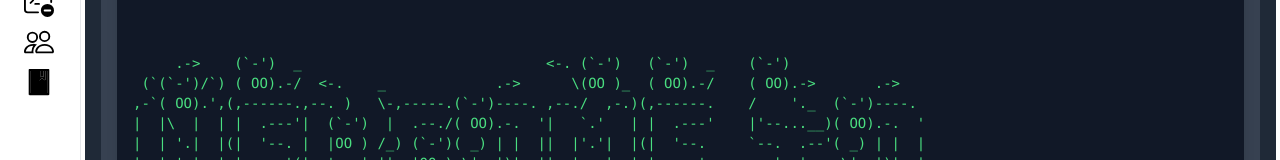
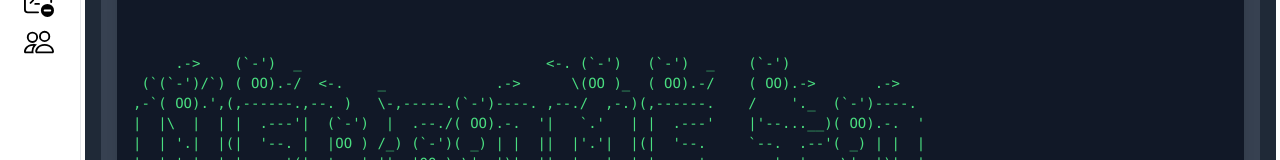
Before and after one commit to jinia91/blog-front, a Next.js app: page / in a window 1280 px wide. Shown: the part 180-340 px from the top of the page. Built offline with nearby package versions, Linux system fonts and the light colour scheme; no server answers; a web font is replaced by a local one.

Commit message:
아이콘 추가

```diff
--- /dev/null
+++ b/app/(layout)/(components)/(sidebar)/blog-icon.tsx
@@ -0,0 +1,16 @@
+import { type IconType } from 'react-icons'
+
+export const MyCustomIcon: IconType = (props) => (
+  // eslint-disable-next-line react/react-in-jsx-scope
+  <svg
+    {...props}
+    width="30"
+    height="24"
+    viewBox="0 0 24 24"
+    fill="none"
+    xmlns="http://www.w3.org/2000/svg"
+  >
+    {/* eslint-disable-next-line react/react-in-jsx-scope */}
+    <text x="3" y="24" fontSize="30" fontWeight="bold" fill="white">B</text>
+  </svg>
+)
--- a/app/(layout)/(components)/(sidebar)/side-bar-items.ts
+++ b/app/(layout)/(components)/(sidebar)/side-bar-items.ts
@@ -1,6 +1,7 @@
-import { AiOutlineFileText, AiTwotoneBook } from 'react-icons/ai'
+import { AiOutlineFileText } from 'react-icons/ai'
 import { BsPeople, BsTerminalDash } from 'react-icons/bs'
 import { Auth } from '../../../login/(domain)/session'
+import { MyCustomIcon } from './blog-icon'
 
 export const sideBarItems = [
   {
@@ -24,7 +25,7 @@ export const sideBarItems = [
   {
     name: 'Blog',
     href: '/blog',
-    icon: AiTwotoneBook,
+    icon: MyCustomIcon,
     auth: Auth.Guest
   }
 ]
```
